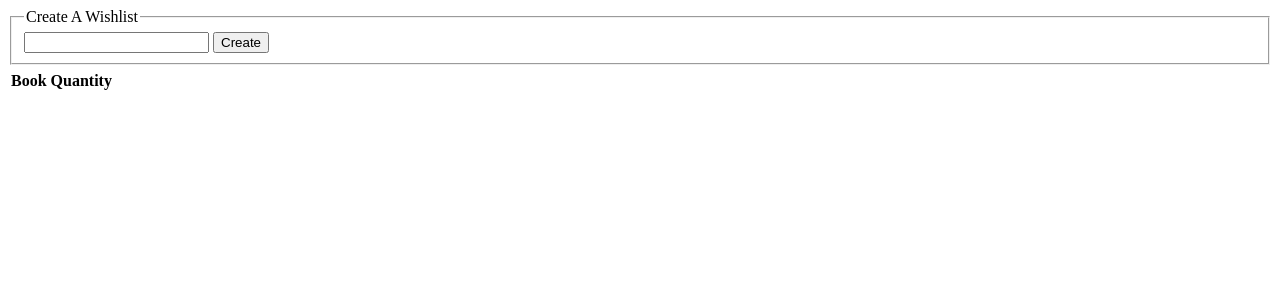
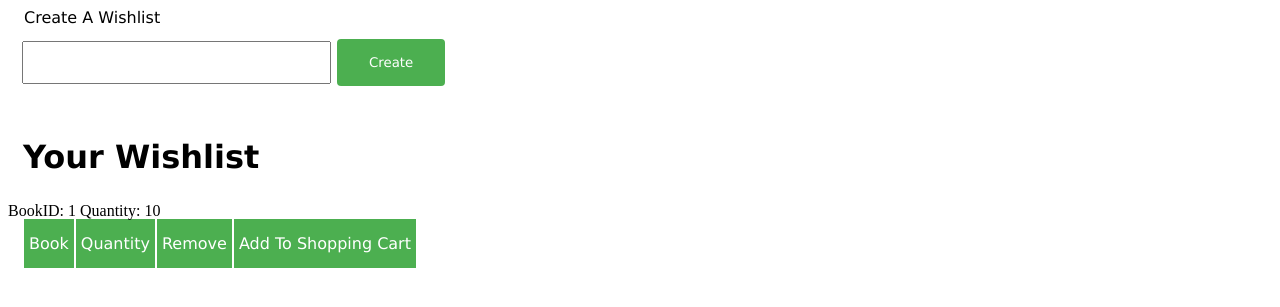
Before and after one commit to raahimid/SWE-Group13-GeekText, a PHP site: page /wishlist.php in a window 1280 px wide. Shown: the top 307 px of the page. Run offline with PHP 8.4, Linux system fonts and the light colour scheme; tables that the repository leaves empty hold one stand-in row (values such as "Sample post"); lists and menus that the app fills with data are empty.

Commit message:
Added the CSS for wishlist.php and addTo.php, major changes to wishlist.php and addTo.php replaces the previous dropdown.php

```diff
--- /dev/null
+++ b/css/wishlist.css
@@ -0,0 +1,55 @@
+fieldset {
+    border: 0;
+}
+
+legend {
+    font-size: 20;
+    font-family: Verdana, Geneva, Tahoma, sans-serif;
+}
+
+input[type=text] {
+    font-family: Verdana, Geneva, Tahoma, sans-serif;
+    width: 25%;
+    padding: 12px 20px;
+    margin: 8px 0;
+    box-sizing: border-box;
+}
+
+input[type=submit] {
+    font-family: Verdana, Geneva, Tahoma, sans-serif;
+    background-color: #4CAF50;
+    border: none;
+    border-radius: 4px;
+    color: white;
+    padding: 16px 32px;
+    margin: 4px 2px;
+    cursor: pointer;
+
+}
+
+h1 {
+    font-family: Verdana, Geneva, Tahoma, sans-serif;
+    padding: 15px;
+    padding-bottom: 5px;
+}
+
+#wishlistHead {
+    padding-left: 15px;
+    position: absolute;
+}
+
+li {
+    font-family: Verdana, Geneva, Tahoma, sans-serif;
+    background-color: #4CAF50;
+    color: white;
+    display: block;
+    padding: 5px;
+    padding-block: 15px;
+    border-style: solid;
+    border-width: 1px;
+    float: left;
+}
+
+[class="data"] {
+    position: relative;
+}
--- a/wishlist.php
+++ b/wishlist.php
@@ -3,8 +3,7 @@
     <head>
         <title>Your Wishlist</title>
         <meta charset = "UTF-8" />
-
-        <!--<link rel="stylesheet" href="wishlist.css">-->
+        <link rel="stylesheet" type="text/css" href="wishlist.css">
     </head>
     <body>
         <form method="POST" action="wishlist.php" autocomplete="off">
@@ -16,6 +15,14 @@
                         class="button" value="Create"/>
             </fieldset>
         </form>
+            <h1>Your Wishlist</h1>
+            <ul id="wishlistHead">
+                <li>Book</li>
+                <li>Quantity</li>
+                <li>Remove</li>
+                <li>Add To Shopping Cart</li>
+            </ul>
+            <?php showWishlist() ?>
         <?php
             $wishlist = " ";
             if(isset($_POST['createBtn'])) {
@@ -28,21 +35,26 @@
                     $wishlistName = $_POST['textBox'];
                 }
             }
-        ?>
 
-        <div id="listDiv" class="list">
-            <table class="wishlistTable">
-                <tr>
-                    <th><?php $wishlistName?></th>
-                </tr>
-                <tr>
-                    <th>Book</th>
-                    <th>Quantity</th>
-                </tr>
-            </table>
-        </div>
+            function showWishlist() {
+                $result = " ";
 
-        <?php
+                include 'db_connection.php';
+                $conn = openCon();
+
+                $sql = "SELECT BookID, Quantity FROM wishlist";
+                $result = mysqli_query($conn, $sql);
+
+                if (mysqli_num_rows($result) > 0) {
+                // output data of each row
+                    while($row = mysqli_fetch_assoc($result)) {
+                        echo "<p class='data'> BookID: " . $row["BookID"] . " Quantity: " . $row["Quantity"].  "<br>", "</p>";
+                    }
+                } else {
+                echo "0 results";
+                }
+            }
+
             function insertIntoWishlist() {
                 include 'db_connection.php';
                 $conn = OpenCon();
```
Also changed, not shown: addTo.php (+17 -2 lines), css/addTo.css (added, +13 -0 lines), css/booksort.css (renamed from booksort.css), db_connection.php (line endings or trailing spaces).
